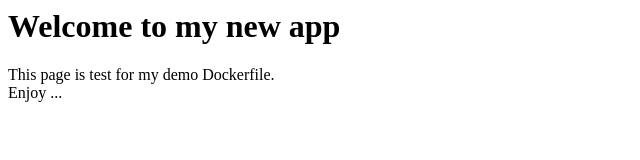
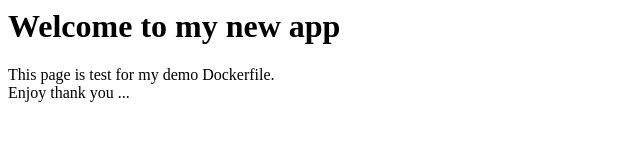
Before and after one commit to vinodsharma996/Assignmentpart1, a plain HTML site: page Docker/app/index.html in a window 1280 px wide. Shown: the full height of the page, 0-640 px from the left. Drawn offline with Linux system fonts and the light colour scheme.

Commit message:
Update index.html

```diff
--- a/Docker/app/index.html
+++ b/Docker/app/index.html
@@ -2,6 +2,6 @@
 <body>
 <h1>Welcome to my new app</h1>
 This page is test for my demo Dockerfile.<br />
-Enjoy ...
+Enjoy thank you ...
 </body>
 </html>
```
